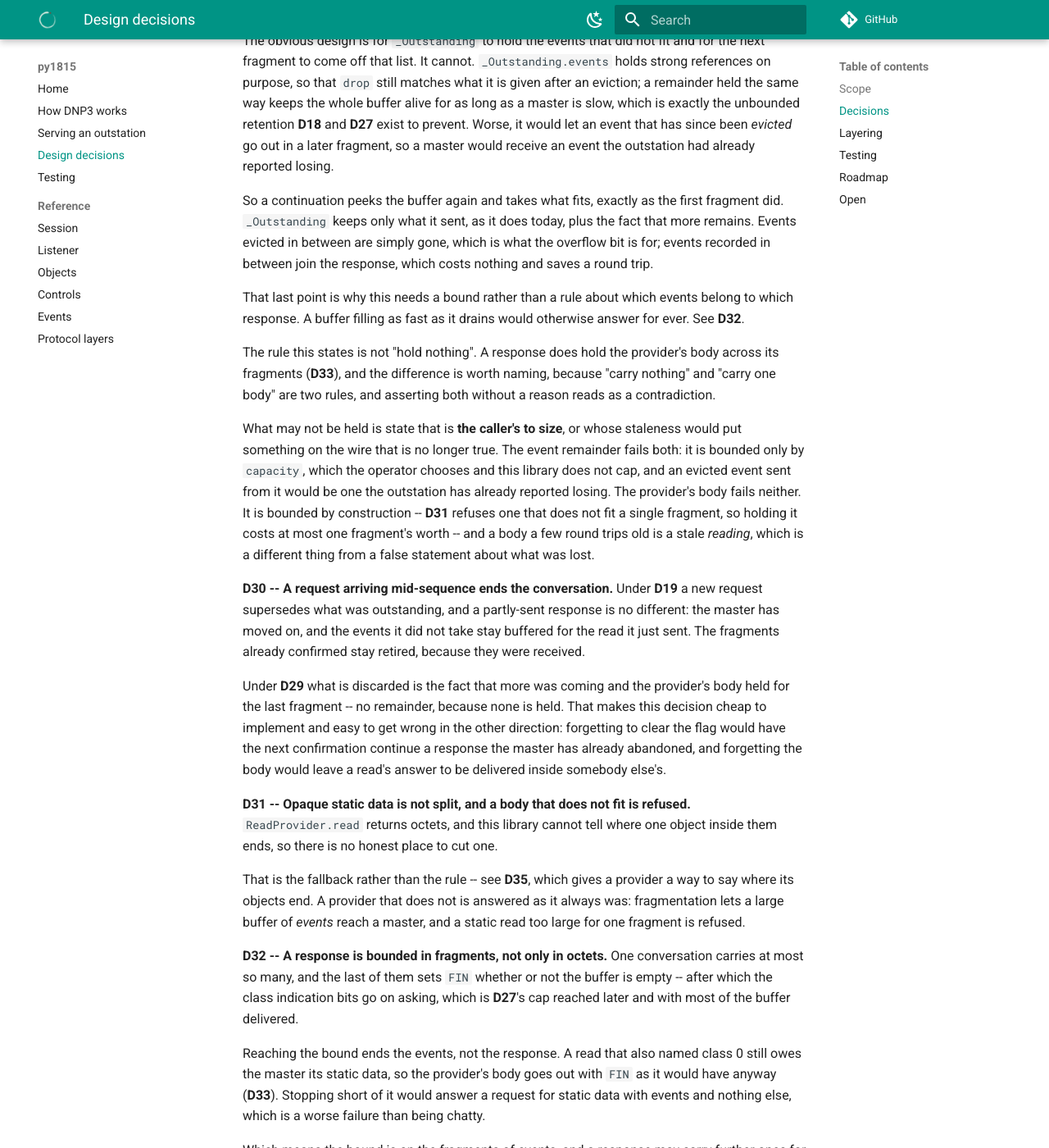
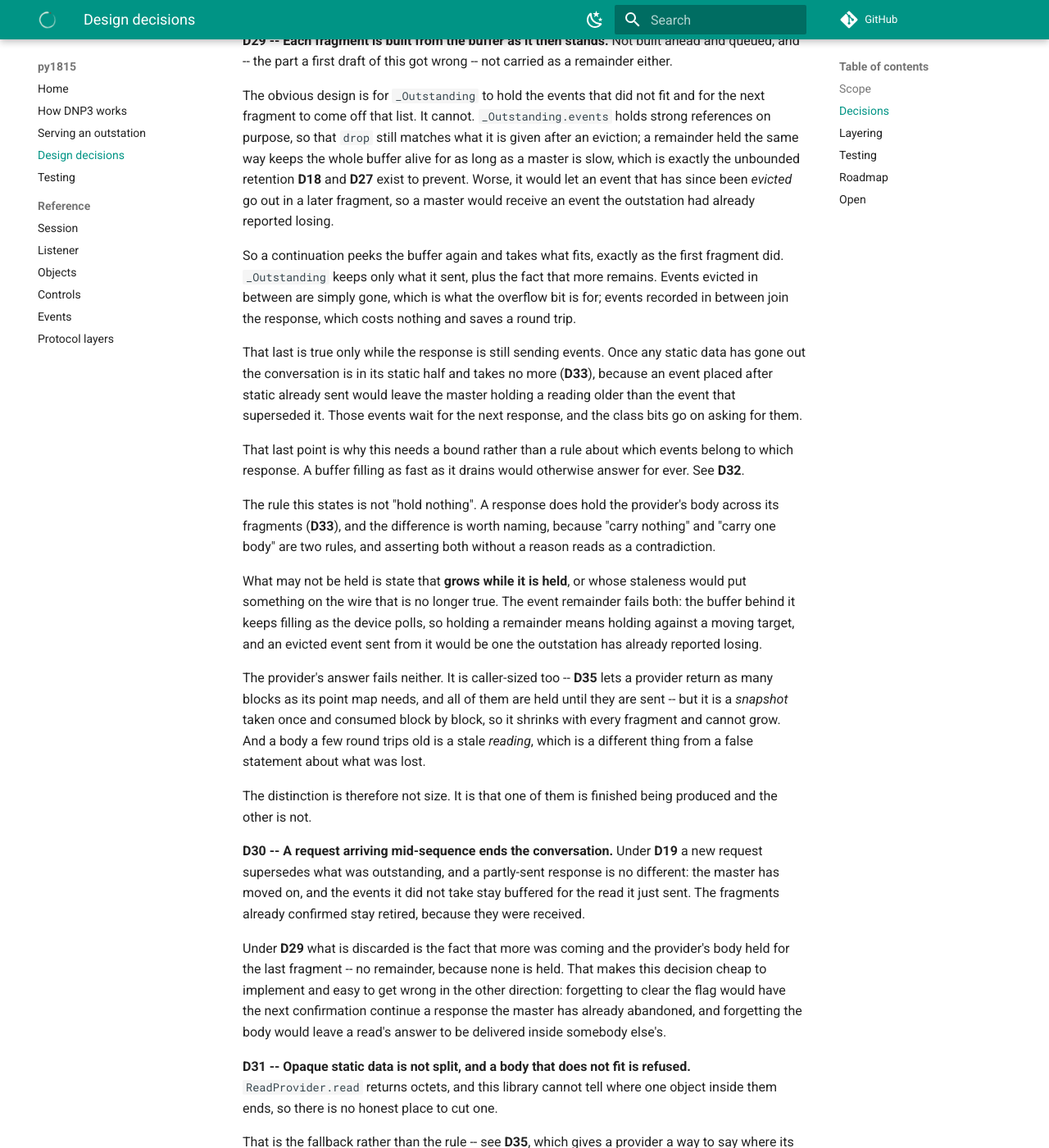
Before and after one commit to DERSecurity/py1815, an MkDocs documentation site: the page built from docs/DESIGN.md, in a window 1280 px wide and 1400 px high, scrolled down 9363 px. Shown: the whole window at 82% size. Built offline with MkDocs 1.6.1 and Material for MkDocs 9.7.7, drawn with Linux system fonts in a browser that asks for light colours; comment, search, counter and statistics services are not loaded; some of the changed text lies outside the part shown.

Commit message:
Make the moved decisions describe the code they produced
Five statements that were true when written and stopped being so, four
of them inside decisions this branch moved.

D27 was corrected in the paragraph that named fragmentation and left in
the two that described the algorithm it replaced: its heading still
said a response is capped, and it still said static data is paid for
before events are fitted. It is the other way round -- events take the
whole fragment and static follows (D33) -- so the canonical design
document recorded two contradictory algorithms at once.

D29 said events recorded mid-conversation join the response. True until
the static half begins, after which they wait for the next one, which
is the ordering fix D20 needed.

D29's rationale said the provider's body costs at most one fragment's
worth, which D35 made false: a block provider may return as many blocks
as its point map needs, and all are held until sent. The distinction it
was reaching for is not size -- provider data is caller-sized too -- but
that a snapshot shrinks with every fragment while a buffer keeps
filling. One is finished being produced and the other is not.

D34 said a master that loses two fragments in a row has lost the
conversation. A fragment lost three times is sent three times; what is
unsupported is a confirmation two sequence positions old, which is what
the tests actually assert.

And the changelog said nothing is carried between fragments, which is
true of unsent events and not of the provider's snapshot.

The plan's own opening still described the cap in the present tense.

```diff
--- a/docs/DESIGN.md
+++ b/docs/DESIGN.md
@@ -321,16 +321,18 @@
 **D21** -- an outstation that does not send unsolicited responses answers questions about them by
 declining to act, not by pretending the exchange exists.
 
-**D27 -- A response is capped to what the master can receive, and the rest stays buffered.**
-``max_response`` is its own number rather than the reassembly ceiling ``max_fragment``: one is the
-largest request this outstation will piece back together, the other the largest fragment the master
-on the far end can accept, and a master advertises its own. Sending past it is not a long response
-but a discarded one -- the events were readable and then none of them arrived.
+**D27 -- Every fragment is fitted to what the master can receive.** ``max_response`` is its own
+number rather than the reassembly ceiling ``max_fragment``: one is the largest request this
+outstation will piece back together, the other the largest fragment the master on the far end can
+accept, and a master advertises its own. Sending past it is not a long response but a discarded one
+-- the events were readable and then none of them arrived.
 
-Events are fitted to what is left after the application header and whatever the provider returned.
-Static data is paid for first and trimmed never: it is the provider's answer, and this session
-cannot tell where one object inside it ends. Events still travel in front of it on the wire, per
-**D20**.
+Each fragment is filled with events up to that ceiling. Static data follows them rather than being
+paid for first (**D33**), so a read that asks for both is not answered with fewer events than the
+same read without a body.
+
+This decision was written when a response was one fragment, and said so. **D28** made it a
+conversation; what survives here is the ceiling, applied to each fragment of one.
 
 A provider body that overruns the ceiling on its own is the one case the events cannot be fitted
 around, and the read is refused with `PARAM_ERROR` rather than sent. Sending it past the ceiling
@@ -395,9 +397,14 @@
 losing.
 
 So a continuation peeks the buffer again and takes what fits, exactly as the first fragment did.
-`_Outstanding` keeps only what it sent, as it does today, plus the fact that more remains. Events
-evicted in between are simply gone, which is what the overflow bit is for; events recorded in
-between join the response, which costs nothing and saves a round trip.
+`_Outstanding` keeps only what it sent, plus the fact that more remains. Events evicted in between
+are simply gone, which is what the overflow bit is for; events recorded in between join the
+response, which costs nothing and saves a round trip.
+
+That last is true only while the response is still sending events. Once any static data has gone out
+the conversation is in its static half and takes no more (**D33**), because an event placed after
+static already sent would leave the master holding a reading older than the event that superseded
+it. Those events wait for the next response, and the class bits go on asking for them.
 
 That last point is why this needs a bound rather than a rule about which events belong to which
 response. A buffer filling as fast as it drains would otherwise answer for ever. See **D32**.
@@ -406,13 +413,19 @@
 fragments (**D33**), and the difference is worth naming, because "carry nothing" and "carry one
 body" are two rules, and asserting both without a reason reads as a contradiction.
 
-What may not be held is state that is **the caller's to size**, or whose staleness would put
-something on the wire that is no longer true. The event remainder fails both: it is bounded only by
-`capacity`, which the operator chooses and this library does not cap, and an evicted event sent from
-it would be one the outstation has already reported losing. The provider's body fails neither. It is
-bounded by construction -- **D31** refuses one that does not fit a single fragment, so holding it
-costs at most one fragment's worth -- and a body a few round trips old is a stale *reading*, which
-is a different thing from a false statement about what was lost.
+What may not be held is state that **grows while it is held**, or whose staleness would put
+something on the wire that is no longer true. The event remainder fails both: the buffer behind it
+keeps filling as the device polls, so holding a remainder means holding against a moving target, and
+an evicted event sent from it would be one the outstation has already reported losing.
+
+The provider's answer fails neither. It is caller-sized too -- **D35** lets a provider return as many
+blocks as its point map needs, and all of them are held until they are sent -- but it is a *snapshot*
+taken once and consumed block by block, so it shrinks with every fragment and cannot grow. And a body
+a few round trips old is a stale *reading*, which is a different thing from a false statement about
+what was lost.
+
+The distinction is therefore not size. It is that one of them is finished being produced and the
+other is not.
 
 **D30 -- A request arriving mid-sequence ends the conversation.** Under **D19** a new request
 supersedes what was outstanding, and a partly-sent response is no different: the master has moved
@@ -515,8 +528,11 @@
 answered the same way and for the same reason. Rebuilding would send a different set of events under
 a sequence the master is about to confirm.
 
-One sequence of history is enough because there is only ever one fragment outstanding. A master that
-loses two in a row has lost the conversation, and **D30** lets its next request start a new one.
+One sequence of history is enough because there is only ever one fragment outstanding, and it is
+replayed as often as the master asks for it -- a continuation lost three times is sent three times.
+What is not answered is a confirmation *two sequence positions old*, which names a fragment this
+outstation has already seen confirmed and moved past. A master in that position has lost the
+conversation rather than a fragment of it, and **D30** lets its next request start a new one.
 
 **D35 -- A provider may say where its objects end, and static data then splits too.** `ReadProvider`
 keeps `read`, which returns octets and is the contract. Beside it, a provider may implement
```
Also changed, not shown: CHANGELOG.md (+11 -7 lines), docs/planning/FRAGMENTATION.md (+5 -4 lines).
